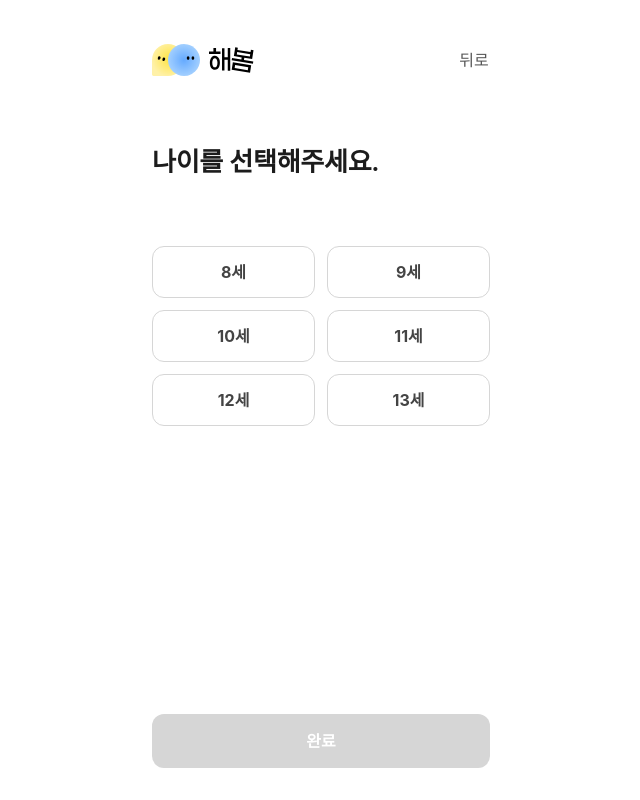
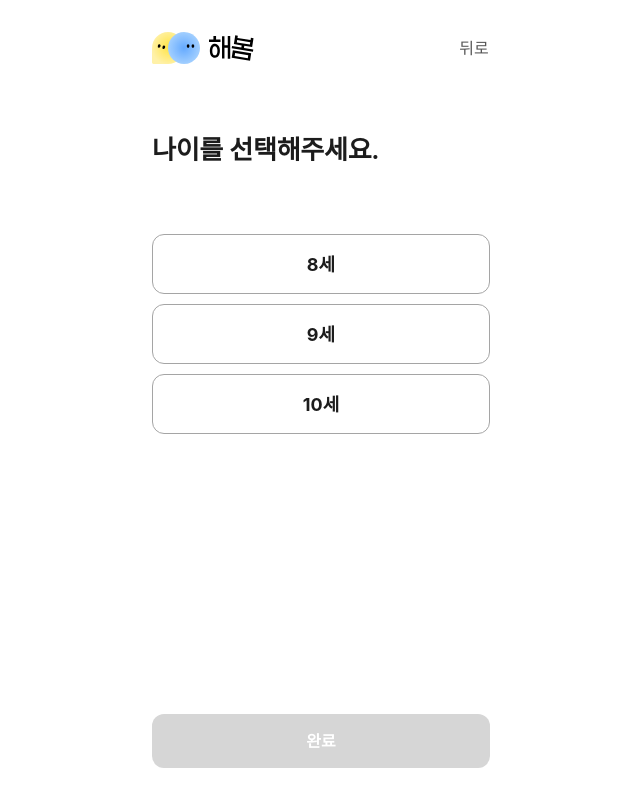
Before and after one commit to SOPT-all/39-SOPKATHON-WEB-WEB3, a React (Vite) app: page /elementary/age-select in a window 1280 px wide. Shown: the whole page, without its empty margins (319-959 px from the left). Built offline with nearby package versions, Linux system fonts and the light colour scheme; a web font is replaced by a local one.

Commit message:
feat: 초등 나이선택 디자인 변경 반영

```diff
--- a/src/pages/elementary/ElementaryAgeSelectPage.tsx
+++ b/src/pages/elementary/ElementaryAgeSelectPage.tsx
@@ -2,9 +2,9 @@ import { useState } from 'react';
 
 import ActionButton from '@/shared/components/ActionButton';
 import Header from '@/shared/components/Header';
-import SelectButton from '@/shared/components/SelectButton';
+import AnswerButton from '@/shared/components/AnswerButton';
 
-const AGE_OPTIONS = [8, 9, 10, 11, 12, 13];
+const AGE_OPTIONS = [8, 9, 10];
 
 const ElementaryAgeSelectPage = () => {
   const [selectedAge, setSelectedAge] = useState<number | null>(null);
@@ -14,16 +14,16 @@ const ElementaryAgeSelectPage = () => {
   const handleCompleteClick = () => {};
 
   return (
-    <main className="flex min-h-dvh flex-col px-8 pt-3 pb-8">
+    <main className="flex min-h-dvh flex-col px-8 pb-8">
       <Header hasSymbol />
 
       <h2 className="mt-17 text-headline-lg text-gray-900">나이를 선택해주세요.</h2>
 
-      <div className="mt-16.5 grid grid-cols-2 gap-3">
+      <div className="mt-16.5 flex flex-col gap-2.5">
         {AGE_OPTIONS.map((age) => (
-          <SelectButton key={age} isSelected={selectedAge === age} onClick={() => handleAgeClick(age)}>
+          <AnswerButton key={age} isSelected={selectedAge === age} onClick={() => handleAgeClick(age)}>
             {age}세
-          </SelectButton>
+          </AnswerButton>
         ))}
       </div>
 
```
